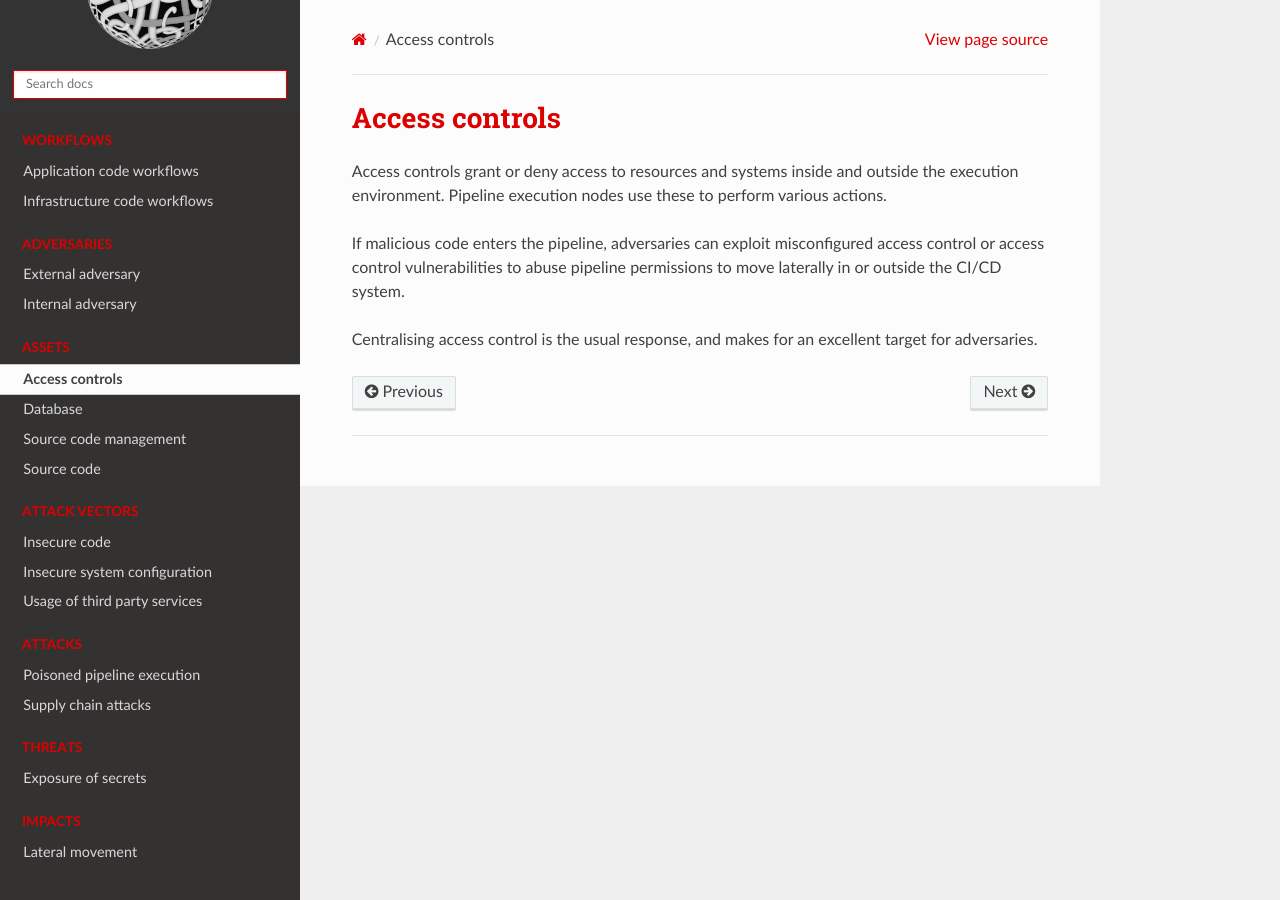
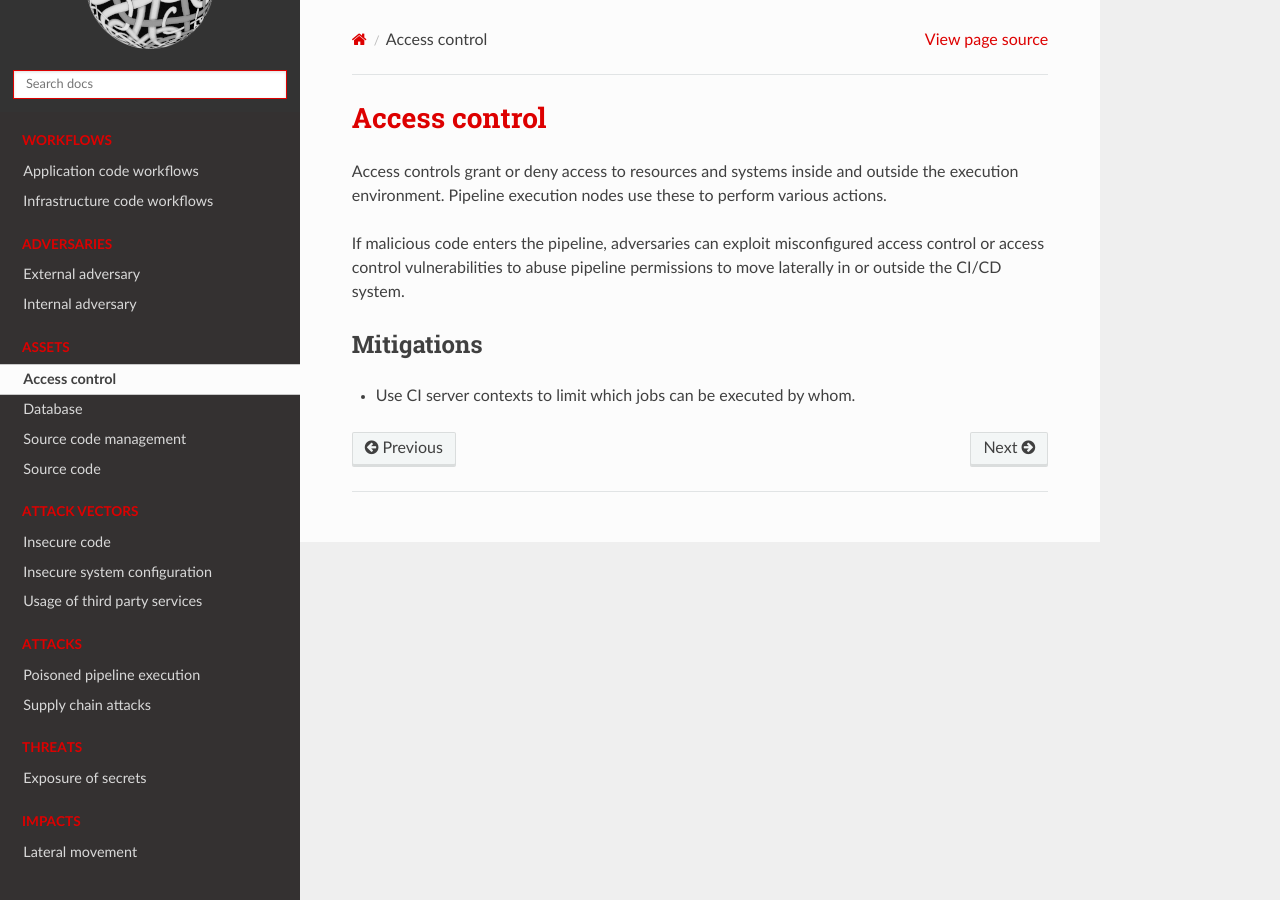
Before and after one commit to tymyrddin/green-cicd, a Sphinx documentation site: the page built from source/docs/assets/access-control.md, in a window 1280 px wide. Built offline with Sphinx 7.4.7 and the Read the Docs theme 2.0.0, drawn with Linux system fonts in a browser that asks for light colours.

```diff
--- a/source/docs/assets/access.md
+++ b/source/docs/assets/access-control.md
@@ -1,4 +1,4 @@
-# Access controls
+# Access control
 
 Access controls grant or deny access to resources and systems inside and outside the execution
 environment. Pipeline execution nodes use these to perform various actions.
@@ -6,4 +6,6 @@
 If malicious code enters the pipeline, adversaries can exploit misconfigured access control or access control
 vulnerabilities to abuse pipeline permissions to move laterally in or outside the CI/CD system.
 
-Centralising access control is the usual response, and makes for an excellent target for adversaries.
+## Mitigations
+
+* Use CI server contexts to limit which jobs can be executed by whom.
```
Also changed, not shown: source/docs/assets/scm.md (+5 -0 lines), source/docs/assets/source-code.md (+4 -0 lines).
